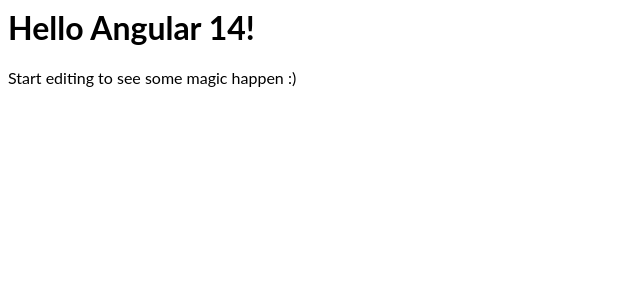
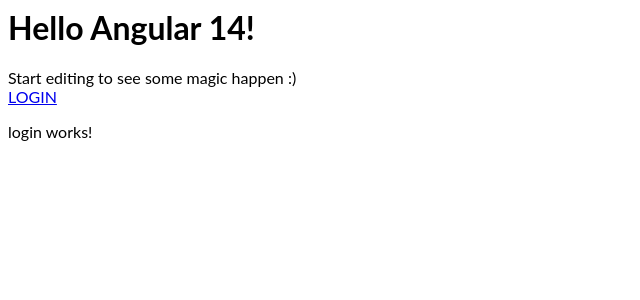
Before and after one commit to vionaangelica/Latihan-root, an Angular app: page /login in a window 1280 px wide. Shown: the top 300 px of the page, without its empty margins (0-640 px from the left). Built offline with nearby package versions, Linux system fonts and the light colour scheme.

Commit message:
2 files modified, 3 added

```diff
--- a/src/app/app.component.html
+++ b/src/app/app.component.html
@@ -1,4 +1,8 @@
 <hello name="{{ name }}"></hello>
 <p>
   Start editing to see some magic happen :)
+
+  <br/>
+  <a routerLink="\login">LOGIN</a>
+  <router-outlet></router-outlet>
 </p>
--- a/src/app/app.module.ts
+++ b/src/app/app.module.ts
@@ -5,9 +5,17 @@
 import { AppComponent } from './app.component';
 import { HelloComponent } from './hello.component';
 
+import { LoginComponent } from './login/login.component';
+import { RouterModule, Routes } from '@angular/router';
+
+const ROUTES : Routes = [
+  {path : 'login', component : LoginComponent}
+]
+
 @NgModule({
-  imports:      [ BrowserModule, FormsModule ],
-  declarations: [ AppComponent, HelloComponent ],
+  imports:      [ BrowserModule, FormsModule, RouterModule.forRoot(ROUTES)],
+
+  declarations: [ AppComponent, HelloComponent, LoginComponent ],
   bootstrap:    [ AppComponent ]
 })
 export class AppModule { }
--- /dev/null
+++ b/src/app/login/login.component.html
@@ -0,0 +1,3 @@
+<p>
+login works!
+</p>
--- /dev/null
+++ b/src/app/login/login.component.ts
@@ -0,0 +1,15 @@
+import { Component, OnInit } from '@angular/core';
+
+@Component({
+  selector: 'app-login',
+  templateUrl: './login.component.html',
+  styleUrls: ['./login.component.css']
+})
+export class LoginComponent implements OnInit {
+
+  constructor() { }
+
+  ngOnInit() {
+  }
+
+}
```
Also changed, not shown: src/app/login/login.component.css (added).
